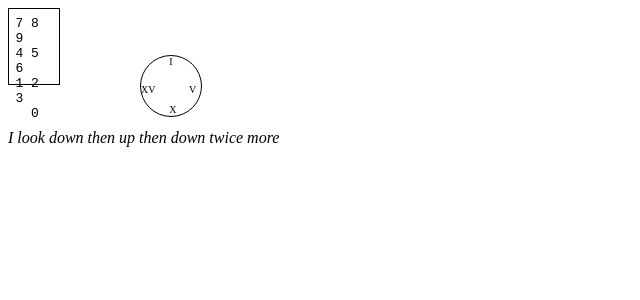
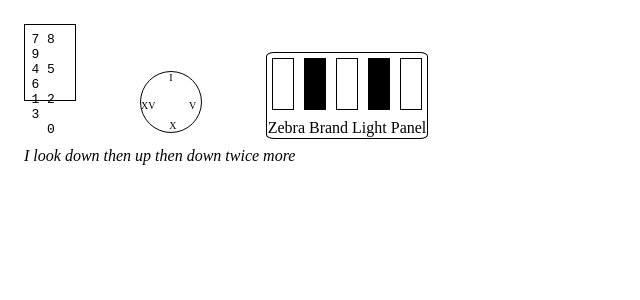
Before and after one commit to JCake/escape, an Angular app: page / in a window 1280 px wide. Shown: the top 300 px of the page, without its empty margins (0-640 px from the left). Built offline with nearby package versions, Linux system fonts and the light colour scheme.

Commit message:
Bug fixes + another puzzle

```diff
--- a/src/app/app.component.html
+++ b/src/app/app.component.html
@@ -1,7 +1,15 @@
+<div [ngClass]="lightStatus" class="room">
   <!-- Key pad -->
   <app-keypad [answer]="numbers" style="display: inline-block" (solved)="escaped = true"></app-keypad>
   <!-- Padlock -->
-<app-padlock style="display:inline-block; padding-left: 5em" [solution]="lockPattern" (solved)="lockOpen = true"></app-padlock>
+  <app-padlock style="display:inline-block; padding-left: 4em" [solution]="lockPattern" (solved)="lockOpen = true"></app-padlock>
+
+  <div style="display: inline-block; margin-left: 4em" class="light-panel">
+    <div *ngFor="let light of lights; let i = index" class="light-switch" [ngClass]="{'dark': light}" (click)="toggle(i)">
+
+    </div>
+    <div style="text-align: center;">Zebra Brand Light Panel</div>
+  </div>
   <!--clues-->
   <span *ngIf="lockOpen"> - Blacklight found and attached to cursor!</span>
   <div style="padding-top: 8px">
@@ -15,3 +23,4 @@
   <div *ngIf="escaped" style="position: absolute; top: 50%; left: 50%; font-size: 5em">
     ESCAPED!!
   </div>
+</div>
--- a/src/app/app.component.scss
+++ b/src/app/app.component.scss
@@ -1,10 +1,46 @@
+.room {
+  width: 90vw;
+  height: 90vh;
+  padding: 1em;
+}
+
 .number {
   opacity: 0;
-  font-size: large;
+  font-size: x-large;
   position: absolute;
   width: 48px;
   height: 48px;
+  color: #fcfcfc;
 }
 .number:hover {
   opacity: 1;
+  cursor: default;
 }
+.light-panel {
+  height: 85px;
+  width: 160px;
+  border: 1px solid black;
+  border-radius: 5%;
+}
+.light-switch {
+  display: inline-block;
+  height: 50px;
+  width: 20px;
+  border: 1px solid black;
+  margin: 5px;
+}
+.dark {
+  background-color: black;
+}
+
+.lights-on {
+  background-color: #ffffff;
+}
+
+.lights-off {
+  background-color: #333333;
+}
+
+.lights-dim {
+  background-color: #fafafa;
+}
--- a/src/app/app.component.ts
+++ b/src/app/app.component.ts
@@ -13,6 +13,10 @@ export class AppComponent implements OnInit {
   lockOpen = false;
   numbers = [];
   positions = [];
+  lightsOn = [false, true, false, true, false];
+  lightsOff = this.lightsOn.map((val) => !val);
+  lights = this.lightsOn.slice();
+  lightStatus = 'lights-on';
   escaped = false;
 
 
@@ -37,9 +41,20 @@ export class AppComponent implements OnInit {
     for(let i = 0; i < 3; i++){
       this.numbers.push(Math.floor(Math.random() * 10));
       this.positions.push({
-        top: (Math.floor(Math.random() * 60) + 200 + 60 * i) + 'px',
-        left: (Math.floor(Math.random() * 70) + 70 * i) + 'px' })
+        top: (Math.floor(Math.random() * 55) + 220 + 60 * i) + 'px',
+        left: (Math.floor(Math.random() * 65) + 70 * i) + 'px' })
     }
 
   }
+
+  toggle(i){
+    this.lights[i] = !this.lights[i];
+    if(this.lights.every((value, index) => value === this.lightsOn[index])){
+      this.lightStatus = 'lights-on';
+    } else if(this.lights.every((value, index) => value === this.lightsOff[index])){
+      this.lightStatus = 'lights-off';
+    } else {
+      this.lightStatus = 'lights-dim';
+    }
+  }
 }
--- a/src/app/keypad/keypad.component.ts
+++ b/src/app/keypad/keypad.component.ts
@@ -72,7 +72,7 @@ export class KeypadComponent implements OnInit {
       console.log('checking ' + this.input);
       this.entryResult = (this.input === this.answer.join('')) ? 'correct' : 'incorrect';
       this.input = '';
-      if(this.entryResult = 'correct'){
+      if(this.entryResult === 'correct'){
         this.solved.emit();
       }
     }
```
Lines whose indentation alone changed are shown as unchanged.
